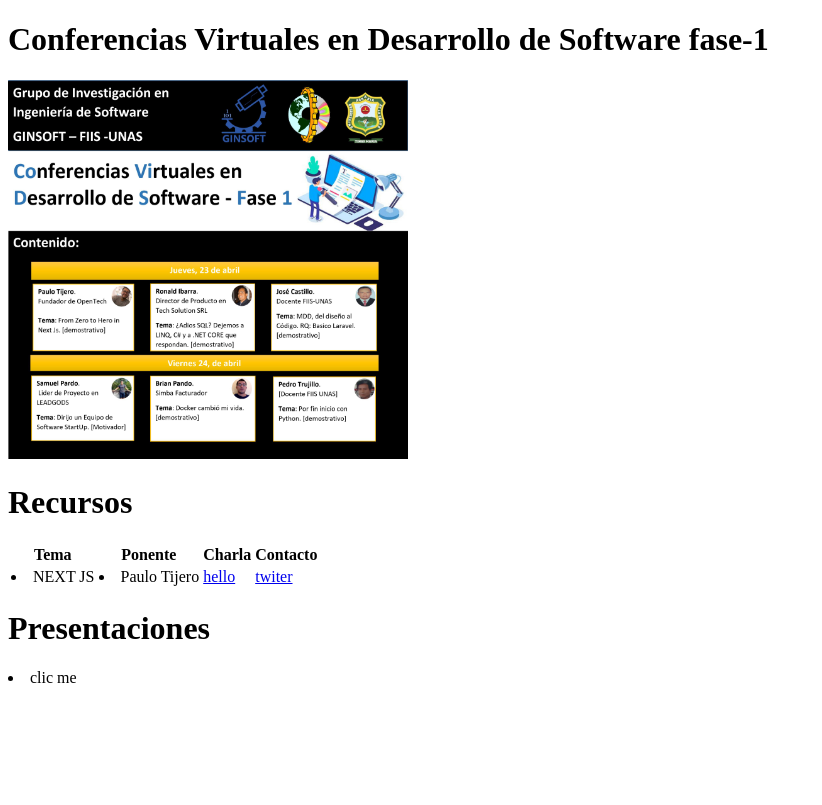
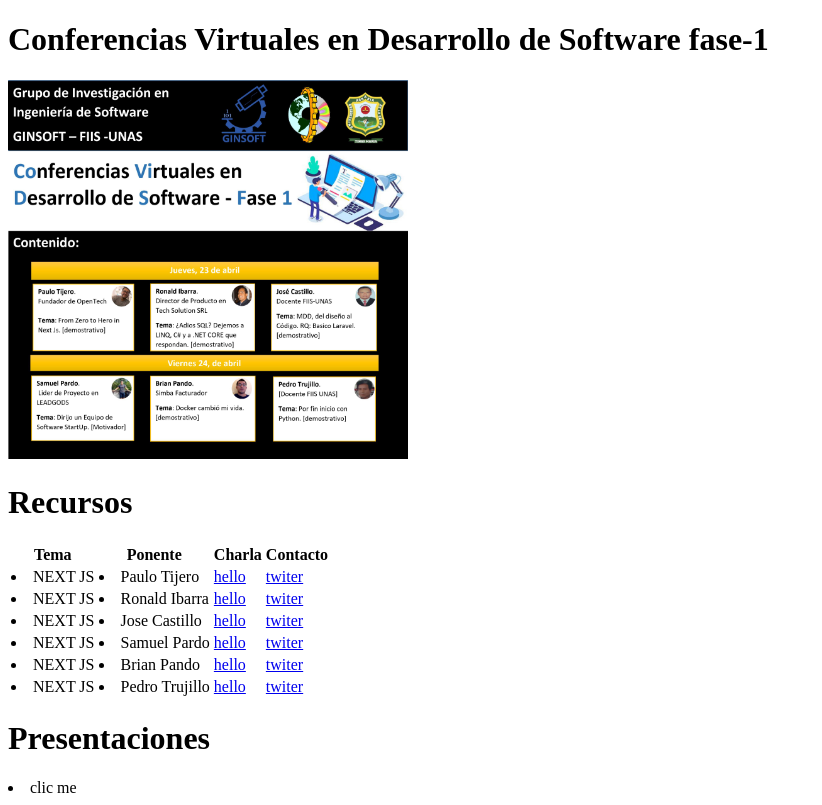
Before and after one commit to manuelrojasc/webinar-page, a plain HTML site: page index.html in a window 1280 px wide. Shown: the whole page, without its empty margins (0-822 px from the left). Drawn offline with Linux system fonts and the light colour scheme.

Commit message:
hello  world

```diff
--- a/index.html
+++ b/index.html
@@ -27,6 +27,41 @@
                     <td><a title="links" href="#">hello</a></td>
                     <td><a title="Video" href="#">twiter</a></td>
                 </tr>
+
+                <tr>
+                    <td><li>NEXT JS</li></td>
+                    <td><li>Ronald Ibarra</li></td>
+                    <td><a title="links" href="#">hello</a></td>
+                    <td><a title="Video" href="#">twiter</a></td>
+                </tr>
+
+                <tr>
+                    <td><li>NEXT JS</li></td>
+                    <td><li>Jose Castillo</li></td>
+                    <td><a title="links" href="#">hello</a></td>
+                    <td><a title="Video" href="#">twiter</a></td>
+                </tr>
+
+                <tr>
+                    <td><li>NEXT JS</li></td>
+                    <td><li>Samuel Pardo</li></td>
+                    <td><a title="links" href="#">hello</a></td>
+                    <td><a title="Video" href="#">twiter</a></td>
+                </tr>
+
+                <tr>
+                    <td><li>NEXT JS</li></td>
+                    <td><li>Brian Pando</li></td>
+                    <td><a title="links" href="#">hello</a></td>
+                    <td><a title="Video" href="#">twiter</a></td>
+                </tr>
+
+                <tr>
+                    <td><li>NEXT JS</li></td>
+                    <td><li>Pedro Trujillo</li></td>
+                    <td><a title="links" href="#">hello</a></td>
+                    <td><a title="Video" href="#">twiter</a></td>
+                </tr>
             </table>
         </div>
     </div>
```
